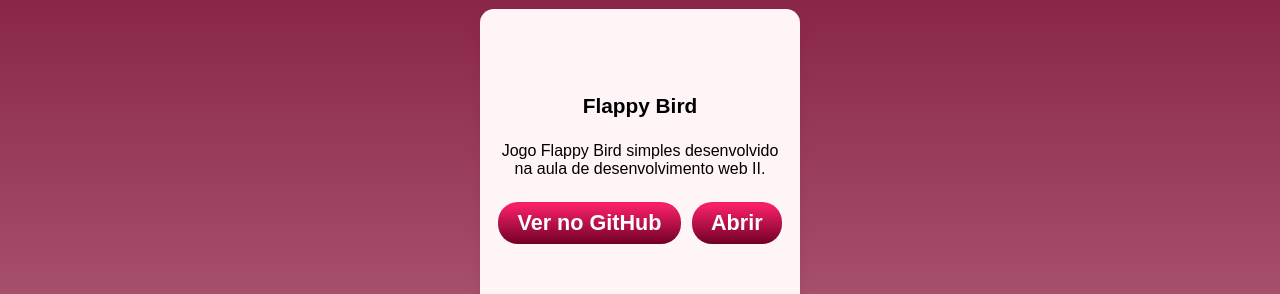
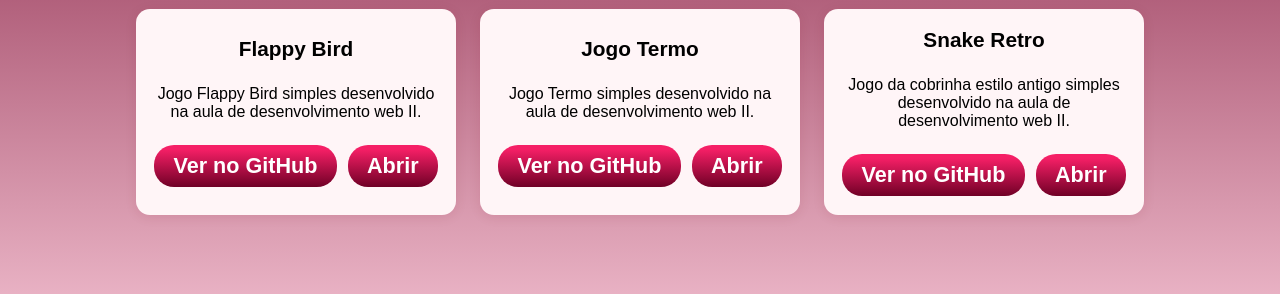
Before and after one commit to VictoriaVBCarvalho/portifolio, a plain HTML site: page index.html in a window 1280 px wide. Shown: the part 438-732 px from the top of the page. Drawn offline with Linux system fonts and the light colour scheme.

Commit message:
Cards dos projetos agora ficam lado a lado na página

```diff
--- a/style.css
+++ b/style.css
@@ -129,11 +129,11 @@ section {
 /* Cards de projetos */
 .projetos-lista {
   display: flex;
-  flex-direction: column;
-  flex-wrap: nowrap;
+  flex-direction: row;
+  flex-wrap: wrap;
   gap: 1.5rem;
   justify-content: center;
-  align-items: center;
+  align-items: stretch;
 }
 /* Projeto cards: branco, sombra leve, efeito hover */
 /* Card de projeto individual */
```
